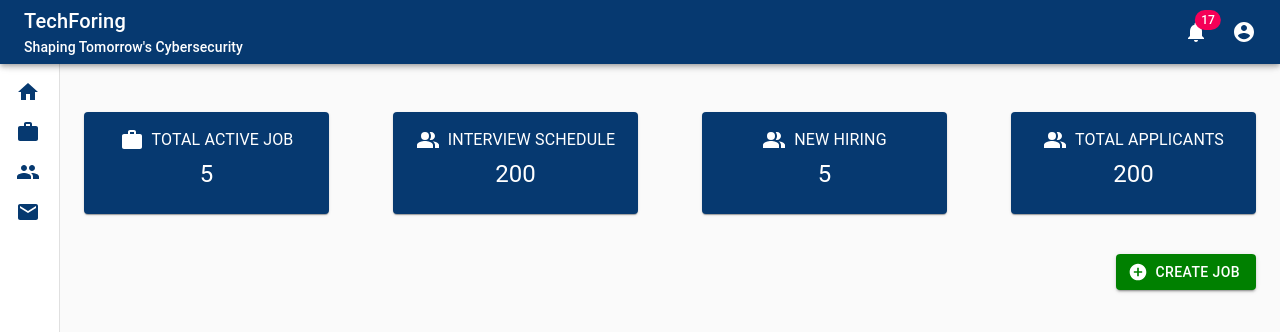
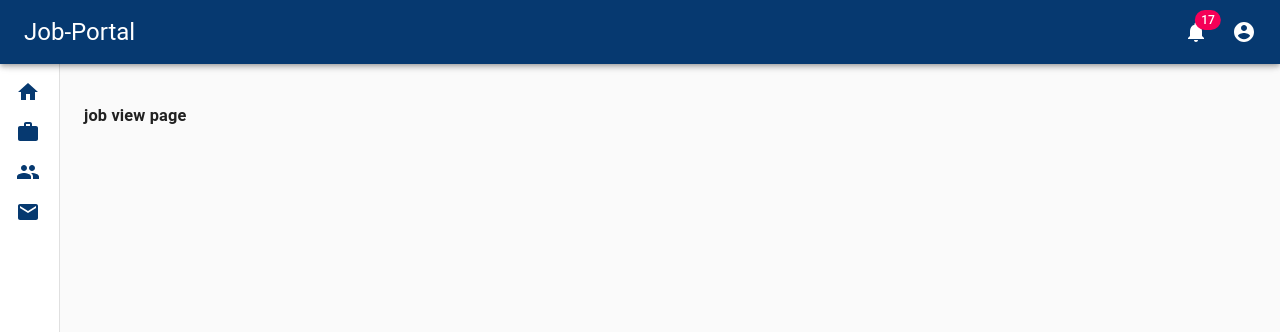
Before and after one commit to shahriar-nafee/techforing, a React (Create React App) app: page /portal/jobs/id in a window 1280 px wide. Before the commit this address led to /portal/jobs. Shown: the top 332 px of the page. Built offline with nearby package versions, Linux system fonts and the light colour scheme; no server answers; sample sign-in values are in the browser's storage.

Commit message:
job view page

```diff
--- a/src/Main.js
+++ b/src/Main.js
@@ -13,6 +13,7 @@
 import Mail from "./pages/components/Mail";
 import PrivateRoute from "./pages/components/PrivateRoute";
 import User from "./pages/components/User";
+import JobView from "./pages/components/JobView";
 
 function Main() {
   const { token } = useSelector((state) => state.auth);
@@ -30,6 +31,7 @@
         >
           <Route path="home" element={<HomePage />} />
           <Route path="jobs" element={<JobList />} />
+          <Route path="jobs/id" element={<JobView />} />
           <Route path="users" element={<User />} />
           <Route path="mails" element={<Mail />} />
         </Route>
--- a/src/pages/components/AppBar.js
+++ b/src/pages/components/AppBar.js
@@ -122,12 +122,10 @@
       <AppBar position="fixed" className={classes.appBar}>
         <Toolbar>
           <Box>
-            <Typography variant="h6" noWrap>
-              TechForing
+            <Typography variant="h5" noWrap>
+              Job-Portal
             </Typography>
-            <Typography variant="subtitle2">
-              Shaping Tomorrow's Cybersecurity
-            </Typography>
+            {/* <Typography variant="subtitle2">Get Your Job</Typography> */}
           </Box>
           <div className={classes.grow} />
           <div className={classes.sectionDesktop}>
--- a/src/pages/components/JobList.js
+++ b/src/pages/components/JobList.js
@@ -1,5 +1,5 @@
 import React, { useState } from "react";
-import { DataGrid } from "@material-ui/data-grid";
+import { DataGrid, GridCellParams } from "@material-ui/data-grid";
 import { useGetAllJobsQuery } from "../features/JoblistApi";
 import {
   AppBar,
@@ -21,6 +21,7 @@
 import WorkIcon from "@material-ui/icons/Work";
 import PeopleAltIcon from "@material-ui/icons/PeopleAlt";
 import CreateForm from "./CreateForm";
+import { Link, Navigate, Outlet, useNavigate } from "react-router-dom";
 
 const useStyles = makeStyles((theme) => ({
   grid: {
@@ -112,7 +113,17 @@
     width: 130,
     // flex: 1,
     disableClickEventBubbling: true,
-    renderCell: () => {
+
+    renderCell: (params) => {
+      // const navigate = useNavigate();
+      // const onClickView = async () => {
+      //   // const navigate = useNavigate();
+      //   // alert(JSON.stringify(params.row, null, 4));
+      //   console.log(params.row);
+      //   // <Navigate to="/portal/jobs/id" replace={true} />;
+      //   // navigate(`jobs/${params.row.id}`, { state: { data: params.row } });
+      // };
+
       return (
         <>
           {" "}
@@ -132,7 +143,12 @@
               }}
             />
           </IconButton>
-          <IconButton size="small">
+          <IconButton
+            size="small"
+            onClick={() => {
+              <Navigate to="/portal/jobs/id" state={params.row} />;
+            }}
+          >
             <VisibilityIcon
               fontSize="small"
               style={{
@@ -159,6 +175,9 @@
     setOpen(false);
   };
 
+  const test = (params) => {
+    console.log(params);
+  };
   return (
     <div style={{ width: "100%" }}>
       <div className={classes.grid}>
@@ -255,9 +274,11 @@
             rowsPerPage={2}
             checkboxSelection
             disableSelectionOnClick
+            // onCellClick={test}
           />
         </>
       )}
+      <Outlet />
     </div>
   );
 }
--- /dev/null
+++ b/src/pages/components/JobView.js
@@ -0,0 +1,11 @@
+import React from "react";
+
+function JobView() {
+  return (
+    <div>
+      <h3>job view page</h3>
+    </div>
+  );
+}
+
+export default JobView;
```
